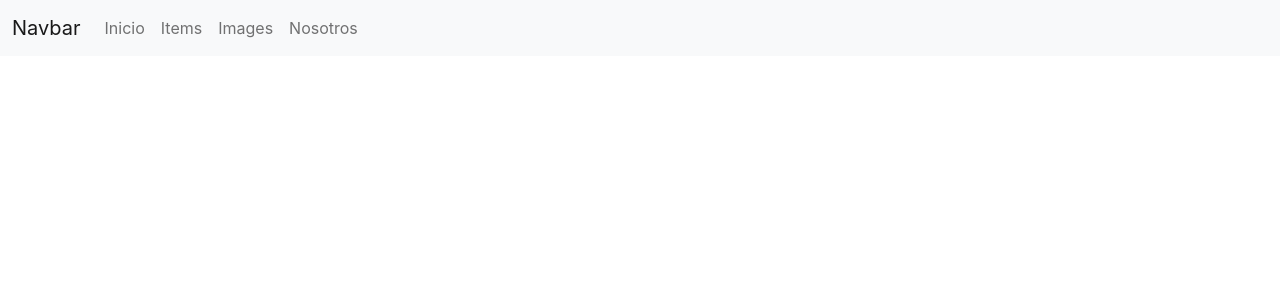
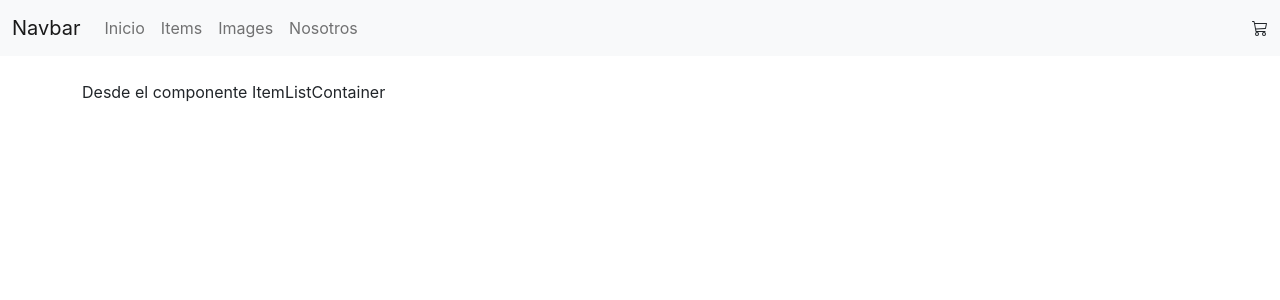
Before and after one commit to codleono/idea-leon-sierra-react-coderhouse, a React (Create React App) app: page / in a window 1280 px wide. Shown: the top 300 px of the page. Built offline with nearby package versions, Linux system fonts and the light colour scheme.

Commit message:
insertar Icon y ItemListContainer

```diff
--- a/package.json
+++ b/package.json
@@ -6,8 +6,10 @@
     "@testing-library/jest-dom": "^5.16.4",
     "@testing-library/react": "^13.3.0",
     "@testing-library/user-event": "^13.5.0",
+    "bootstrap-icons": "^1.9.1",
     "react": "^18.2.0",
     "react-dom": "^18.2.0",
+    "react-icons": "^4.4.0",
     "react-router-dom": "^6.3.0",
     "react-scripts": "5.0.1",
     "web-vitals": "^2.1.4"
--- a/src/App.js
+++ b/src/App.js
@@ -2,63 +2,19 @@ import logo from './logo.svg';
 import './App.css';
 import { BrowserRouter as Router, Switch, Route} from 'react-router-dom';
 import NavBar  from './components/navegacion/NavBar';
-import Inicio from './components/paginas/Inicio';
-import Items from './components/paginas/Items';
-import Images from './components/paginas/Images';
+
+import ItemListContainer from './components/navegacion/ItemListContainer';
 
 
 function App() {
 
-  // const condition = false
-  // if (condition) {
-  //   console.log('VERDADERO')
-
-  // }else{
-  //   console.log('FALSO')
-  // }
-  // condition ? console.log('VERDADERO') : console.log('FALSO')
-
-  // // spread oprador
-  // const numeros =  [1,2,3,4,5]
-  // const letras =  ['a','b','c','d','e']
-
-  // // key dinamica
-  // // asiganacion de desctruccion
-  // const persona = {
-  //   nombre: 'leon',
-  //   edad: 30
-  // }
-  // const{nombre, edad, nacionalidad = 'indefinida'}= persona
-  // const { edad: edad2} = persona
-  // console.log(nombre)
-  // console.log(edad)
-  // console.log(nacionalidad.edad)
-  // console.log(edad2)
 
   return (
     <Router>
-      <NavBar/>
+      <NavBar />
+
+      <ItemListContainer greeting="Desde el componente ItemListContainer" />
     </Router>
-
-    // <div className="App">
-    //   <header className="App-header">
-    //     <p> PRIMER ENTREGABLE - CURSO REACT -- CODERHOUSE </p>
-    //     <img src={logo} className="App-logo" alt="logo" />
-
-    //     <p>
-    //       Edit <code>src/App.js</code> and save to reload.
-    //     </p>
-
-    //     <a
-    //       className="App-link"
-    //       href="https://reactjs.org"
-    //       target="_blank"
-    //       rel="noopener noreferrer"
-    //     >
-    //       Learn React
-    //     </a>
-    //   </header>
-    // </div>
   );
 }
 
--- /dev/null
+++ b/src/components/navegacion/CartWidget.js
@@ -0,0 +1,16 @@
+
+import React from "react";
+import { BsCart3 } from "react-icons/bs";
+
+
+
+function CartWidget() {
+    return (
+      <>
+        <BsCart3 />
+      </>
+    );
+
+}
+
+export default CartWidget;
--- /dev/null
+++ b/src/components/navegacion/ItemListContainer.js
@@ -0,0 +1,15 @@
+
+import React from 'react';
+
+
+function ItemListContainer({ greeting }) {
+    return (
+        <div className='container mt-4'>
+            <p>
+                {greeting}
+            </p>
+        </div>
+    );
+}
+
+export default ItemListContainer;
--- a/src/components/navegacion/NavBar.js
+++ b/src/components/navegacion/NavBar.js
@@ -1,5 +1,8 @@
 import React from "react";
 import { Link } from "react-router-dom";
+import CartWidget from "./CartWidget"
+//import "bootstrap/dist/css/bootstrap.min.css";
+
 const NavBar = () => {
   return (
     <div>
@@ -22,17 +25,24 @@ const NavBar = () => {
           <div className="collapse navbar-collapse" id="navbarNavDropdown">
             <ul className="navbar-nav">
               <li className="nav-item">
-                  <Link className="nav-link" to='/'>Inicio</Link>
-
+                <Link className="nav-link" to="/">
+                  Inicio
+                </Link>
               </li>
               <li className="nav-item">
-              <Link className="nav-link" to='/Items'>Items</Link>
+                <Link className="nav-link" to="/Items">
+                  Items
+                </Link>
               </li>
               <li className="nav-item">
-              <Link className="nav-link" to='/Images'>Images</Link>
+                <Link className="nav-link" to="/Images">
+                  Images
+                </Link>
               </li>
               <li className="nav-item dropdown">
-              <Link className="nav-link" to='/Nosotros'>Nosotros</Link>
+                <Link className="nav-link" to="/Nosotros">
+                  Nosotros
+                </Link>
                 <ul
                   className="dropdown-menu"
                   aria-labelledby="navbarDropdownMenuLink"
@@ -56,6 +66,7 @@ const NavBar = () => {
               </li>
             </ul>
           </div>
+          <CartWidget />
         </div>
       </nav>
     </div>
--- a/src/index.js
+++ b/src/index.js
@@ -3,6 +3,8 @@ import ReactDOM from 'react-dom/client';
 import './index.css';
 import App from './App';
 import reportWebVitals from './reportWebVitals';
+// import 'bootstrap-icons/font'import "bootstrap-icons/font/bootstrap-icons";
+// import 'animate.css/aminate.min.css';
 
 const root = ReactDOM.createRoot(document.getElementById('root'));
 root.render(
```
Also changed, not shown: src/App.css (line endings or trailing spaces), src/components/navegacion/CartWidget.css (added), 1 other file (tests, documents, lock files or other folders).
